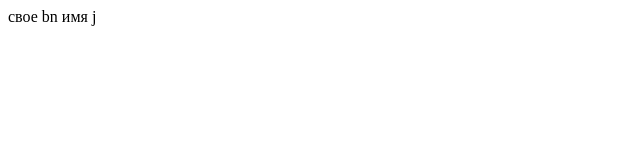
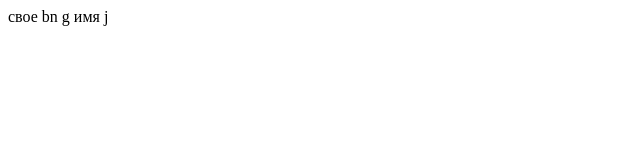
Before and after one commit to aalinnna/algoritmika.al, a plain HTML site: page index/index.html in a window 1280 px wide. Shown: the full height of the page, 0-640 px from the left. Drawn offline with Linux system fonts and the light colour scheme.

Commit message:
Update index.html

```diff
--- a/index/index.html
+++ b/index/index.html
@@ -1,3 +1,3 @@
 <html>
-  <p> свое  bn имя j</p>
+  <p> свое  bn g имя j</p>
 </html>
```
